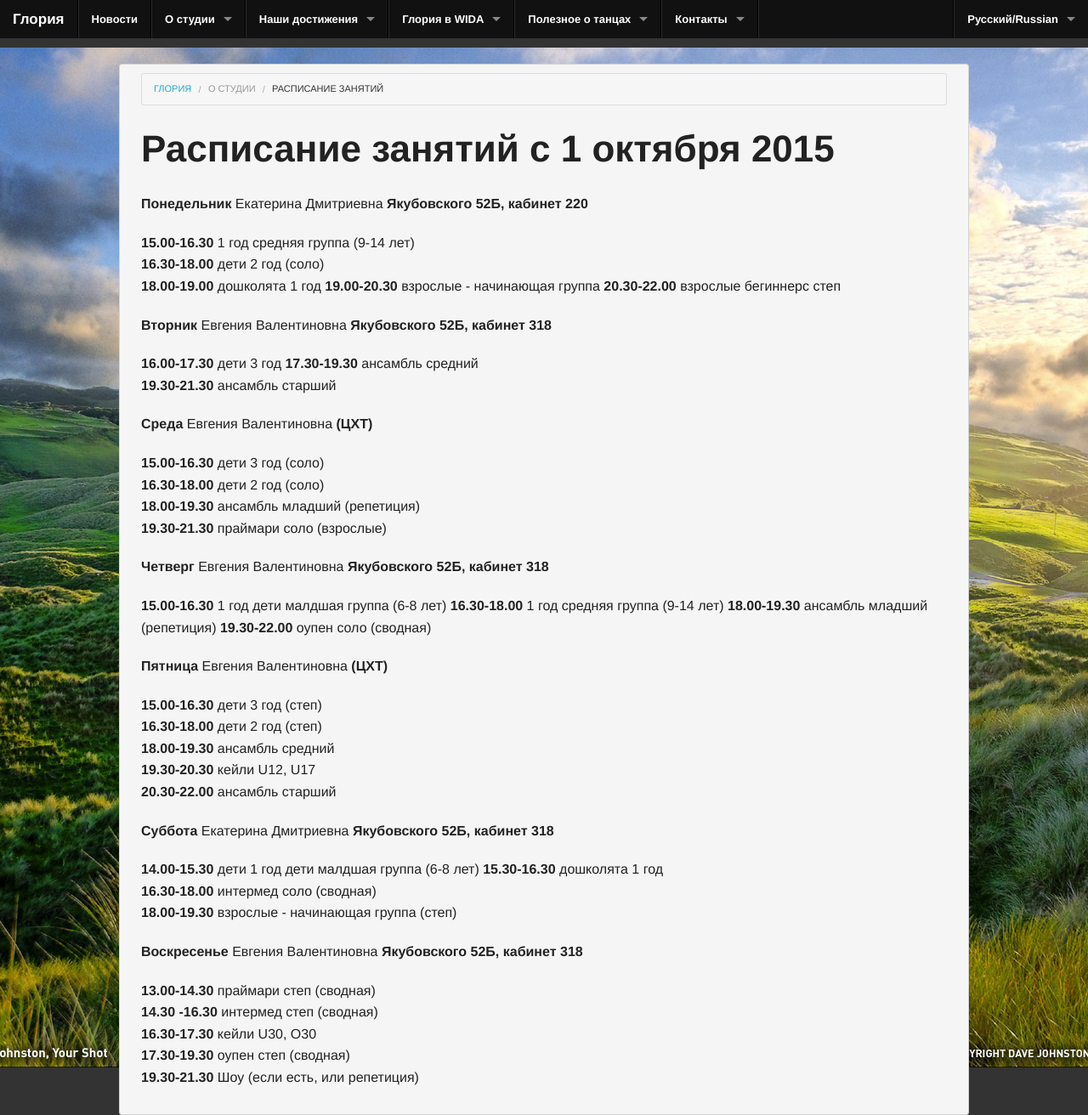
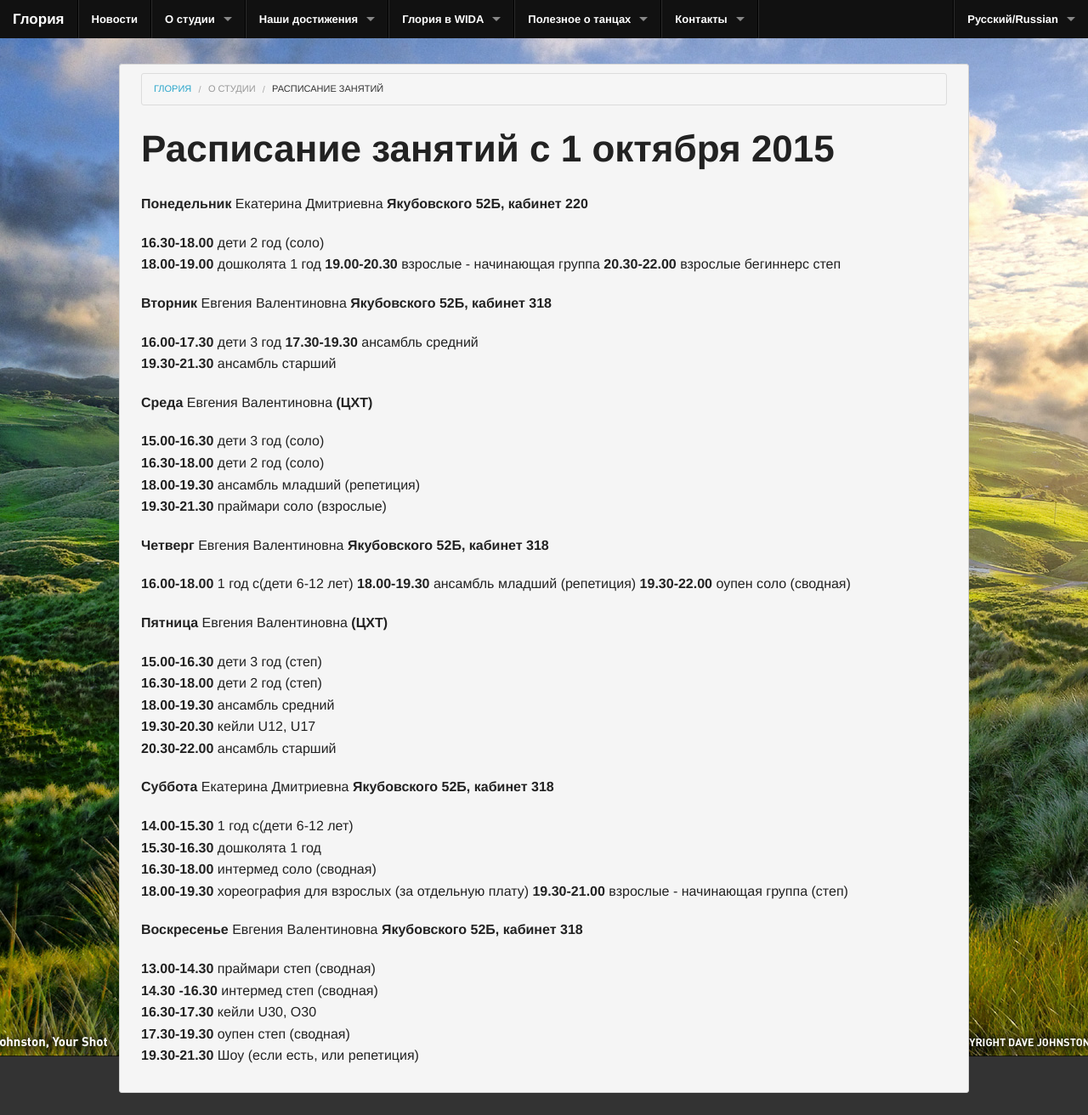
Before and after one commit to gloria-studio/gloria-studio.github.io, a Jekyll site: the page built from about/schedule/index.md, in a window 1280 px wide. Shown: the whole page at 85% size. Built offline with Jekyll 4.4.1, drawn with Linux system fonts in a browser that asks for light colours; Markdown is read by kramdown in place of the engine named in the settings; after the commit the page ends 1286 px from its top, so only the background shows below that.

Commit message:
Updated index.md

```diff
--- a/about/schedule/index.md
+++ b/about/schedule/index.md
@@ -12,12 +12,12 @@ published: true
 
 
 
+
 # Расписание занятий с 1 октября 2015
 
 **Понедельник** Екатерина Дмитриевна **Якубовского 52Б, кабинет 220**
 
-**15.00-16.30**
-1 год средняя группа (9-14 лет)
+
 **16.30-18.00**
 дети 2 год (соло)
 **18.00-19.00**
@@ -43,10 +43,8 @@ published: true
 
 **Четверг** Евгения Валентиновна **Якубовского 52Б, кабинет 318**
 
-**15.00-16.30**
-1 год дети малдшая группа (6-8 лет)
-**16.30-18.00**
-1 год средняя группа (9-14 лет)
+**16.00-18.00**
+1 год с(дети 6-12 лет)
 **18.00-19.30**
 ансамбль младший (репетиция)
 **19.30-22.00**
@@ -62,10 +60,11 @@ published: true
 
 **Суббота** Екатерина Дмитриевна **Якубовского 52Б, кабинет 318**
 
-**14.00-15.30** дети 1 год дети малдшая группа (6-8 лет)
+**14.00-15.30** 1 год с(дети 6-12 лет)
 **15.30-16.30** дошколята 1 год
 **16.30-18.00** интермед соло (сводная)
-**18.00-19.30** взрослые - начинающая группа (степ)
+**18.00-19.30** хореография для взрослых (за отдельную плату)
+**19.30-21.00** взрослые - начинающая группа (степ)
 
 **Воскресенье** Евгения Валентиновна **Якубовского 52Б, кабинет 318**
 
```
